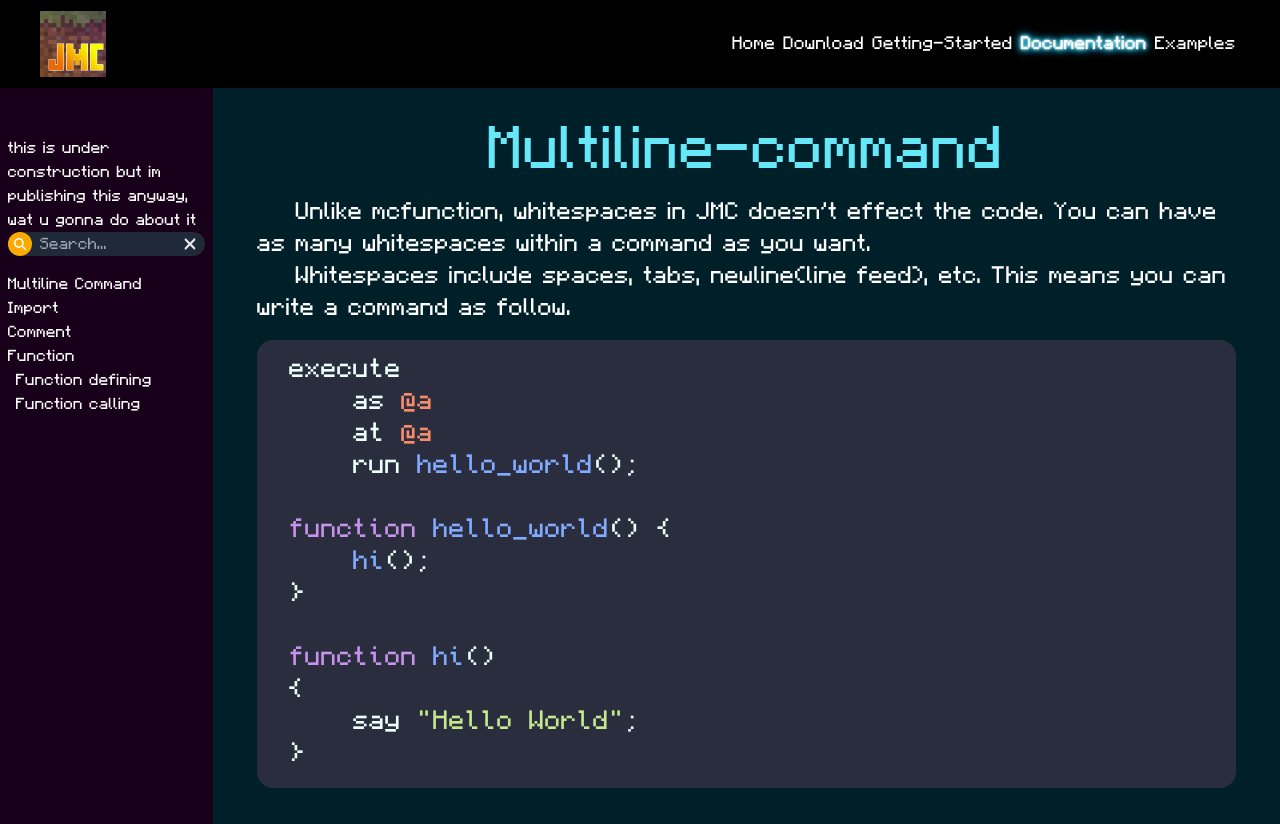
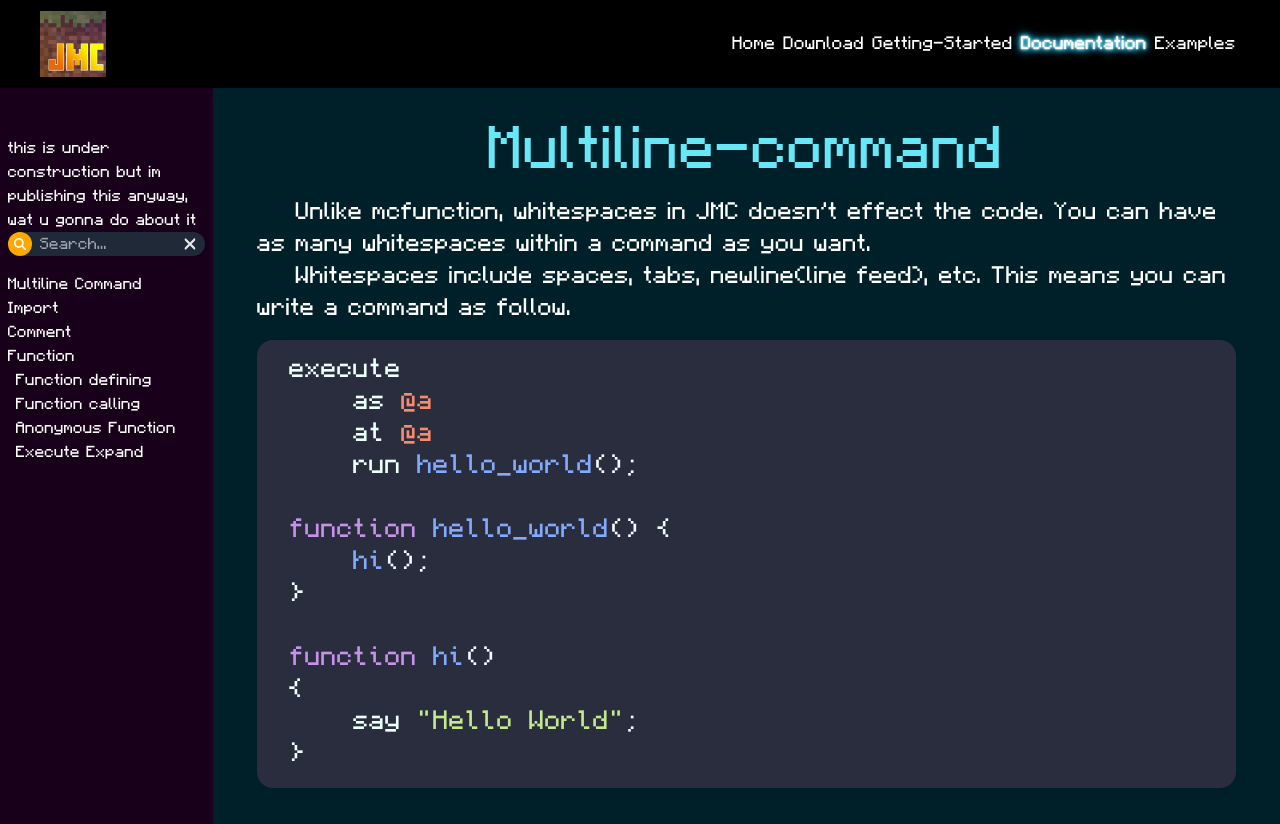
Before and after one commit to WingedSeal/jmc, a React (Create React App) app: page /documentation/multiline-command in a window 1280 px wide. Built offline with nearby package versions, Linux system fonts and the light colour scheme.

Commit message:
Add more links to sidebar nav

```diff
--- a/src/components/SidebarNav/DocsPages.tsx
+++ b/src/components/SidebarNav/DocsPages.tsx
@@ -13,13 +13,13 @@ const getDocsPages = (
         />,
         <DocsLink
             name="Import"
-            keyword=""
+            keyword="include copy"
             page="import"
             searchValue={searchValue}
         />,
         <DocsLink
             name="Comment"
-            keyword=""
+            keyword="comments // #"
             page="comment"
             searchValue={searchValue}
         />,
@@ -31,7 +31,7 @@ const getDocsPages = (
             sections={[
                 <DocsLink
                     name="Function defining"
-                    keyword=""
+                    keyword="define"
                     page="function"
                     hash="function_defining"
                     searchValue={searchValue}
@@ -43,6 +43,20 @@ const getDocsPages = (
                     hash="function_calling"
                     searchValue={searchValue}
                 />,
+                <DocsLink
+                    name="Anonymous Function"
+                    keyword="arrow hidden execute"
+                    page="function"
+                    hash="anonymous_function"
+                    searchValue={searchValue}
+                />,
+                <DocsLink
+                    name="Execute Expand"
+                    keyword="copy paste hardcode"
+                    page="function"
+                    hash="execute_expand"
+                    searchValue={searchValue}
+                />,
             ]}
         />,
     ];
```
